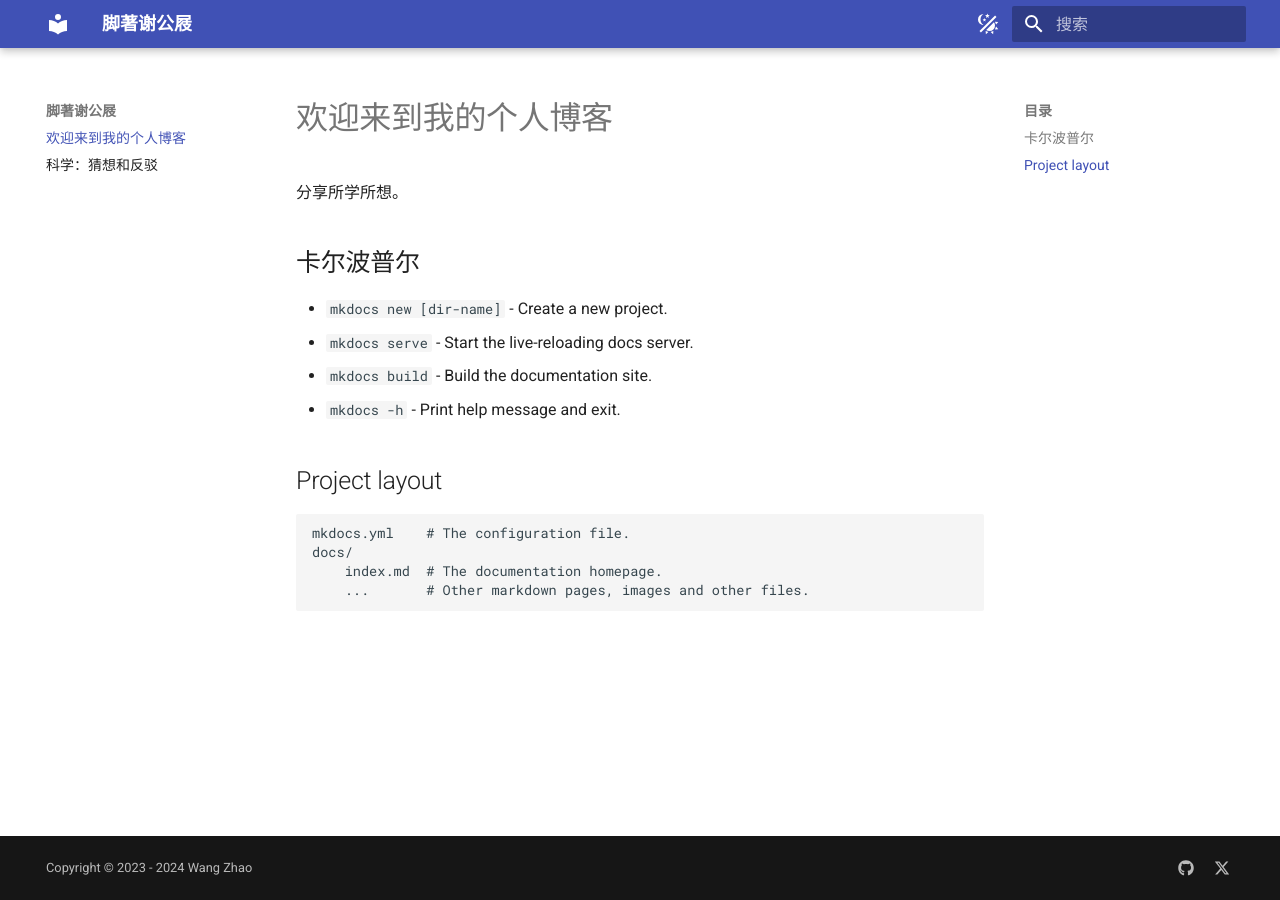
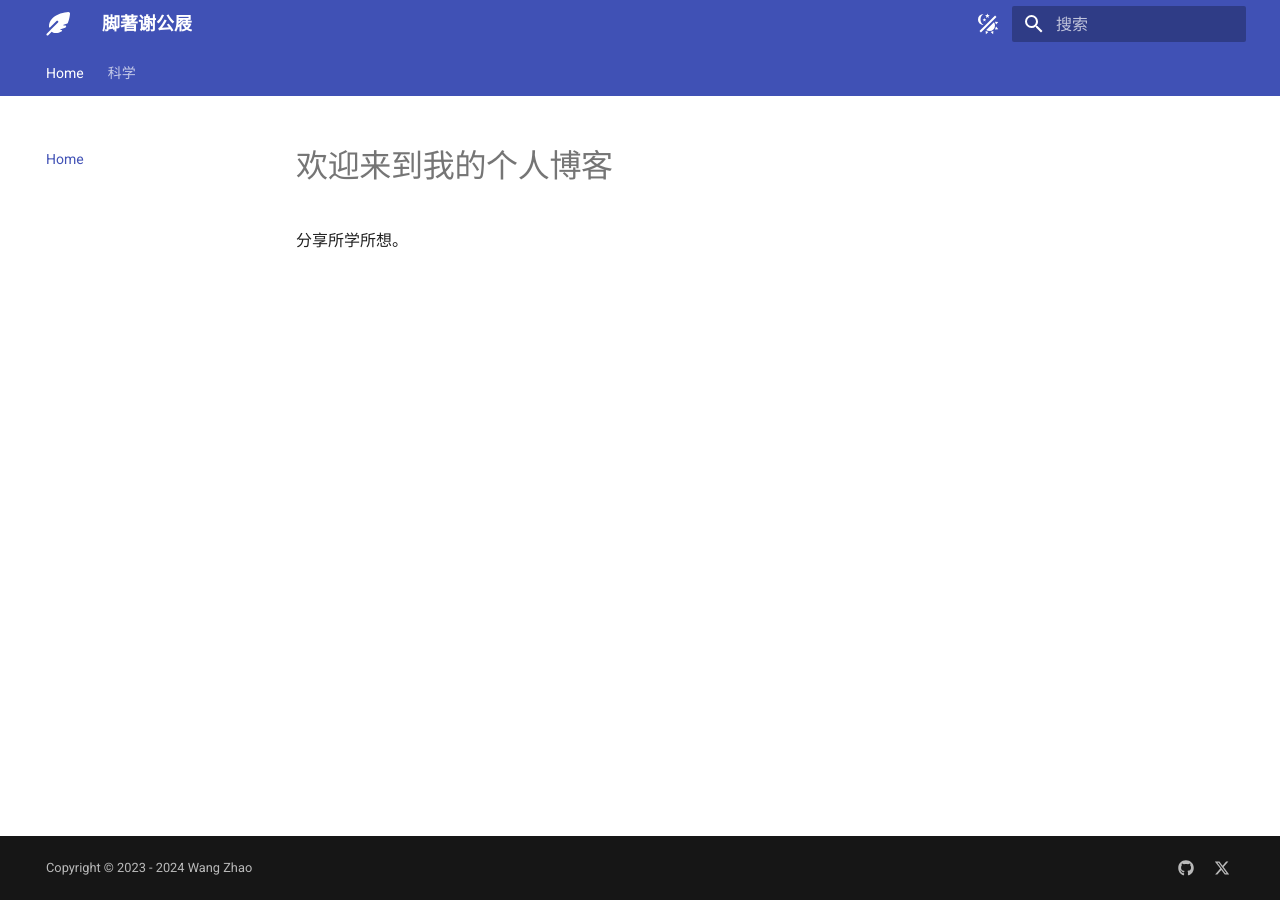
Before and after one commit to JZXGJ/pages, an MkDocs documentation site: the page built from docs/index.md, in a window 1280 px wide. Built offline with MkDocs 1.6.1 and Material for MkDocs 9.7.7, drawn with Linux system fonts in a browser that asks for light colours.

Commit message:
update mkdocs

```diff
--- a/docs/index.md
+++ b/docs/index.md
@@ -1,17 +1,3 @@
 # 欢迎来到我的个人博客
 
 分享所学所想。
-
-## 卡尔波普尔
-
-* `mkdocs new [dir-name]` - Create a new project.
-* `mkdocs serve` - Start the live-reloading docs server.
-* `mkdocs build` - Build the documentation site.
-* `mkdocs -h` - Print help message and exit.
-
-## Project layout
-
-    mkdocs.yml    # The configuration file.
-    docs/
-        index.md  # The documentation homepage.
-        ...       # Other markdown pages, images and other files.
--- a/mkdocs.yml
+++ b/mkdocs.yml
@@ -5,6 +5,12 @@ copyright: Copyright &copy; 2023 - 2024 Wang Zhao
 theme:
   name: material
   language: zh
+  features:
+    - navigation.tabs
+    - navigation.top
+  favicon: assets/images/favicon.png
+  icon:
+    logo: fontawesome/solid/feather-pointed
 
   palette:
     # Palette toggle for light mode
@@ -31,3 +37,9 @@ extra:
       link: https://twitter.com/jzxgj
 
   generator: false
+
+
+nav:
+  - Home: index.md
+  - 科学:
+    - 科学：猜想和反驳.md
```
Also changed, not shown: docs/assets/images/favicon.png (added).
